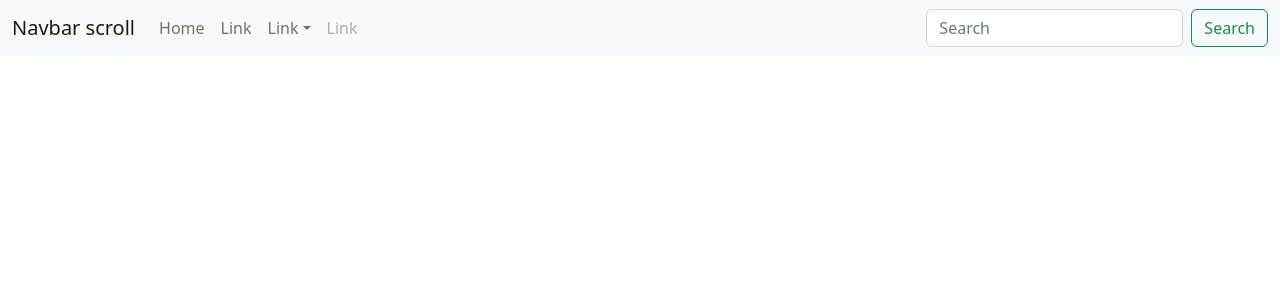
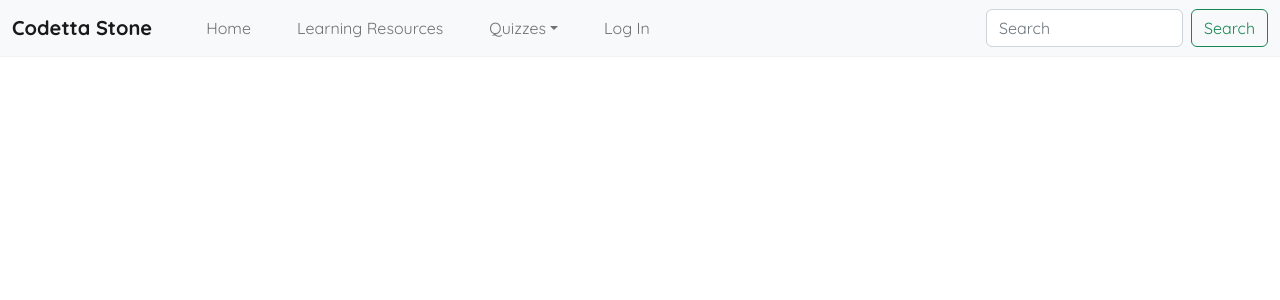
Before and after one commit to SchoolOfCode/bc14_w7_project-frontend-codettastone, a React (Create React App) app in the folder codetta-stone/: page / in a window 1280 px wide. Shown: the top 300 px of the page. Built offline with nearby package versions, Linux system fonts and the light colour scheme.

Commit message:
navbar styling

```diff
--- /dev/null
+++ b/codetta-stone/src/Components/Navbar/index.css
@@ -0,0 +1,89 @@
+@import url('https://fonts.googleapis.com/css2?family=Quicksand:wght@300;400;500;600;700&display=swap');
+
+/* base styles */
+* {
+  margin: 0;
+  font-family: "Quicksand";
+  color: #333;
+}
+
+.navbar {
+  padding: 20px;
+  display: flex;
+  justify-content: center;
+  align-items: center;
+  width: 100%;
+  border-bottom: 1px solid #f2f2f2;
+  background-color: white;
+}
+
+.navbar-brand {
+  color: #f1356d;
+  font-size: 28px;
+  font-weight: bold;
+  margin-right: 30px;
+}
+
+.nav-link {
+  color: #333;
+  margin-left: 30px;
+  font-size: 18px;
+}
+
+/*.nav-link:hover {
+  color: #f1356d;
+}
+
+.navbar-collapse {
+  justify-content: flex-end;
+}
+
+.navbar-toggler {
+  border: none;
+}
+
+.content {
+  max-width: 600px;
+  margin: 40px auto;
+  padding: 20px;
+}
+
+/* blog previews / list */
+/*.blog-preview {
+  padding: 10px 16px;
+  margin: 20px 0;
+  border-bottom: 1px solid #fafafa;
+}
+
+.blog-preview:hover {
+  box-shadow: 1px 3px 5px rgba(0,0,0,0.1);
+}
+
+.blog-preview h2 {
+  font-size: 20px;
+  color: #f1356d;
+  margin-bottom: 8px;
+}
+*/
+.navbar a:hover {
+    color: #f1356d;
+  }
+  .content {
+    max-width: 600px;
+    margin: 40px auto;
+    padding: 20px;
+  }
+  /* blog previews / list */
+  .blog-preview {
+    padding: 10px 16px;
+    margin: 20px 0;
+    border-bottom: 1px solid #fafafa;
+  }
+  .blog-preview:hover {
+    box-shadow: 1px 3px 5px rgba(0,0,0,0.1);
+  }
+  .blog-preview h2 {
+    font-size: 20px;
+    color: #f1356d;
+    margin-bottom: 8px;
+  }
--- a/codetta-stone/src/Components/Navbar/index.js
+++ b/codetta-stone/src/Components/Navbar/index.js
@@ -4,12 +4,14 @@ import Form from 'react-bootstrap/Form';
 import Nav from 'react-bootstrap/Nav';
 import Navbar from 'react-bootstrap/Navbar';
 import NavDropdown from 'react-bootstrap/NavDropdown';
+import './index.css';
+
 
 function NavScrollExample() {
   return (
     <Navbar bg="light" expand="lg">
       <Container fluid>
-        <Navbar.Brand href="#">Navbar scroll</Navbar.Brand>
+        <Navbar.Brand href="#">Codetta Stone</Navbar.Brand>
         <Navbar.Toggle aria-controls="navbarScroll" />
         <Navbar.Collapse id="navbarScroll">
           <Nav
@@ -17,20 +19,20 @@ function NavScrollExample() {
             style={{ maxHeight: '100px' }}
             navbarScroll
           >
-            <Nav.Link href="#action1">Home</Nav.Link>
-            <Nav.Link href="#action2">Link</Nav.Link>
-            <NavDropdown title="Link" id="navbarScrollingDropdown">
-              <NavDropdown.Item href="#action3">Action</NavDropdown.Item>
+            <Nav.Link href="#action1">Home </Nav.Link>
+            <Nav.Link href="#action2">Learning Resources</Nav.Link>
+            <NavDropdown title="Quizzes" id="navbarScrollingDropdown">
+              <NavDropdown.Item href="#action3">JavaScript Easy</NavDropdown.Item>
               <NavDropdown.Item href="#action4">
-                Another action
+                JavaScript Medium
               </NavDropdown.Item>
-              <NavDropdown.Divider />
+              {/* <NavDropdown.Divider /> */}
               <NavDropdown.Item href="#action5">
-                Something else here
+                JavaScript Hard
               </NavDropdown.Item>
             </NavDropdown>
-            <Nav.Link href="#" disabled>
-              Link
+            <Nav.Link href="#action6">
+              Log In
             </Nav.Link>
           </Nav>
           <Form className="d-flex">
```
